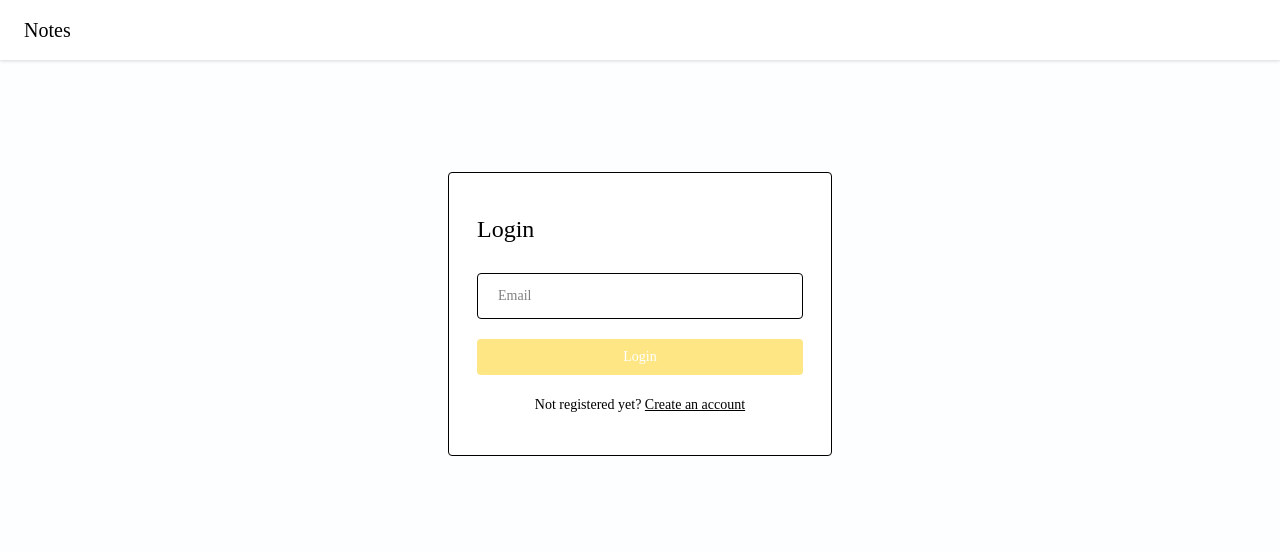
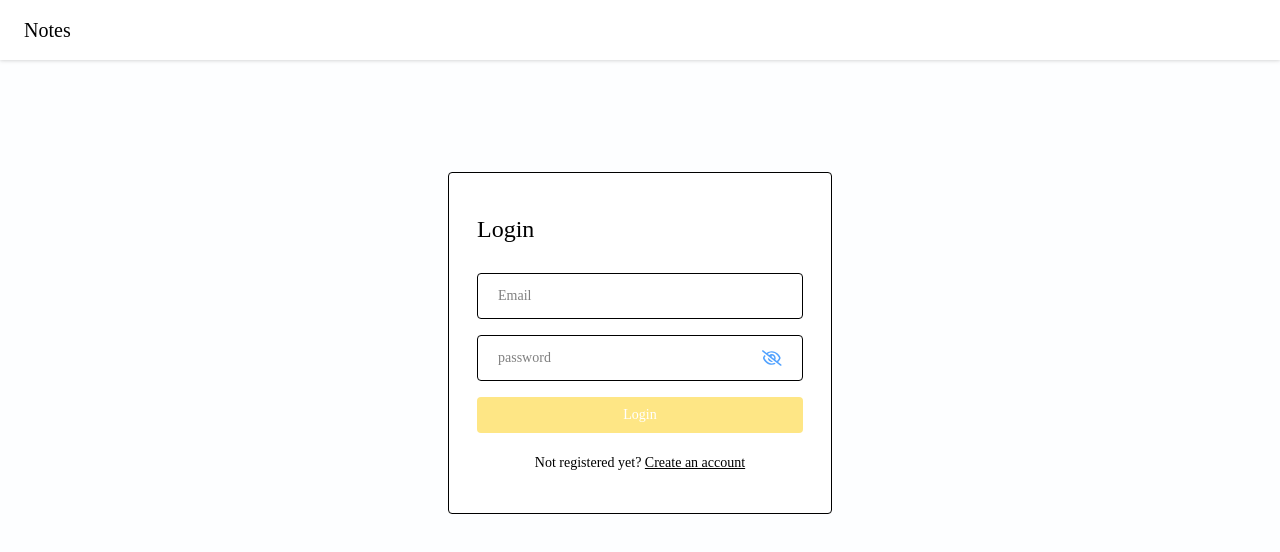
Before and after one commit to rashmikaz/e-commerce-app, a React (Vite) app in the folder client/: page /login in a window 1280 px wide. Shown: the top 552 px of the page. Built offline with nearby package versions, Linux system fonts and the light colour scheme.

Commit message:
login section input done

```diff
--- a/client/src/components/input/PasswordInput.jsx
+++ b/client/src/components/input/PasswordInput.jsx
@@ -17,12 +17,23 @@ const PasswordInput = ({value,onChange,placeholder}) => {
       className="w-full text-sm bg-transparent py-3 mr-3 rounded outline-none"
       />
 
-      <FaRegEye
-      size={22}
-      className="text-purple-300 cursor-pointer"
-      onclick={()=> toggleShowPassword()}
+    {isShowPassword ? (
+
+     <FaRegEye
+     size={22}
+     className="text-purple-300 cursor-pointer"
+     onclick={()=> toggleShowPassword()}
+     />
+    ):(
+
+     <FaRegEyeSlash
+     size={22}
+     className="text-blue-400 cursor-pointer"
+     onclick={()=> toggleShowPassword()}
       />
 
+    )
+    }
 
     </div>
   )
--- a/client/src/pages/Login/Login.jsx
+++ b/client/src/pages/Login/Login.jsx
@@ -1,6 +1,7 @@
 import React from 'react'
 import Navbar from '../../components/Navbar/Navbar'
 import { Link } from 'react-router-dom'
+import PasswordInput from '../../components/input/PasswordInput'
 
 const Login = () => {
   return (
@@ -13,6 +14,7 @@ const Login = () => {
                 <h4 className="text-2xl mb-7">Login</h4>
 
                 <input type="text" placeholder="Email" className="input-box" />
+                <PasswordInput />
 
                 <button type="submit" className="btn-primary">
                     Login
```
